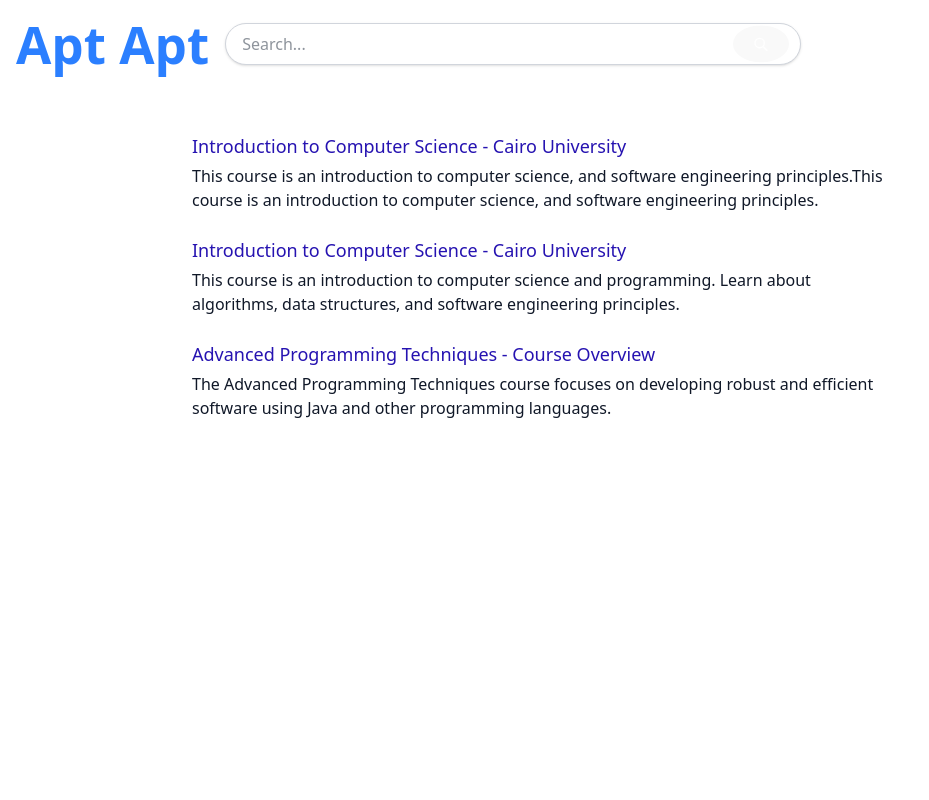
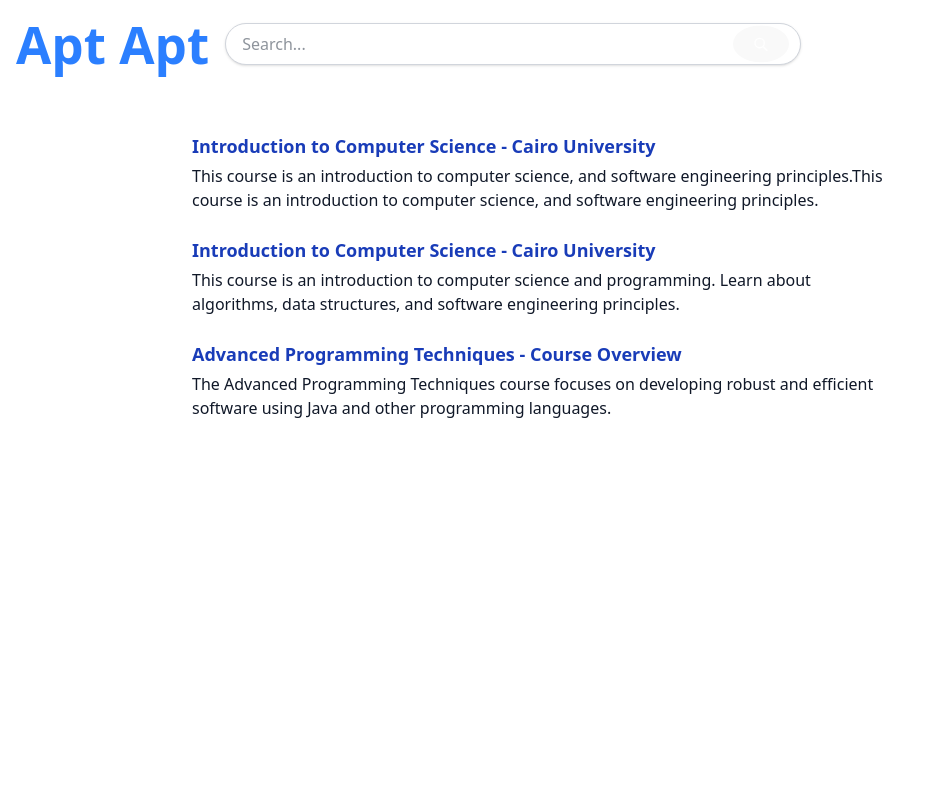
Before and after one commit to OmarHassan2003/APT-Search-Engine, a React (Vite) app in the folder client/: page /search in a window 1280 px wide. Shown: the top 800 px of the page, without its empty margins (0-929 px from the left). Built offline with nearby package versions, Linux system fonts and the light colour scheme.

Commit message:
removed default a tag style

```diff
--- a/client/src/components/ResultItem.jsx
+++ b/client/src/components/ResultItem.jsx
@@ -3,13 +3,6 @@ import { useState } from "react";
 function ResultItem({ result, onClick }) {
   const [isHovered, setIsHovered] = useState(false);
   const [isVisited, setIsVisited] = useState(false);
-
-  const linkStyle = {
-    color: isVisited ? "rgb(104, 29, 168)" : "rgb(38, 19, 177)",
-    textDecoration: isHovered ? "underline" : "none",
-    cursor: "pointer",
-    transition: "all 0.3s ease",
-  };
 
   return (
     <div
@@ -22,10 +15,9 @@ function ResultItem({ result, onClick }) {
       <h3 className="text-lg font-semibold">
         <a
           href={result.url}
-          target="_blank"
-          rel="noopener noreferrer"
-          style={linkStyle}
-          // className="no-underline text-red-500 hover:text-blue-500 hover:underline transition-colors duration-300"
+          className={`cursor-pointer transition-all duration-300 ${
+            isVisited ? "text-purple-800" : "text-blue-800"
+          } ${isHovered ? "underline" : "no-underline"}`}
           onMouseEnter={() => setIsHovered(true)}
           onMouseLeave={() => setIsHovered(false)}
           onClick={() => setIsVisited(true)}
--- a/client/src/index.css
+++ b/client/src/index.css
@@ -1,8 +1,4 @@
 @import "tailwindcss";
-
-/* @tailwind base;
-@tailwind components;
-@tailwind utilities; */
 
 :root {
   font-family: system-ui, Avenir, Helvetica, Arial, sans-serif;
@@ -17,15 +13,6 @@
   text-rendering: optimizeLegibility;
   -webkit-font-smoothing: antialiased;
   -moz-osx-font-smoothing: grayscale;
-}
-
-a {
-  font-weight: 500;
-  color: #646cff;
-  text-decoration: inherit;
-}
-a:hover {
-  color: #535bf2;
 }
 
 body {
```
